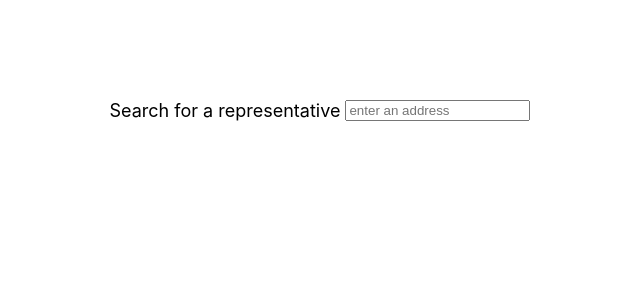
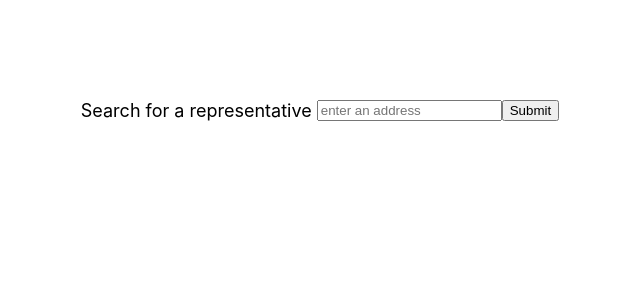
Before and after one commit to RexStrider/Civic-Initiative, a React (Create React App) app in the folder client/: page / in a window 1280 px wide. Shown: the top 300 px of the page, without its empty margins (320-960 px from the left). Built offline with nearby package versions, Linux system fonts and the light colour scheme.

Commit message:
added submit button for civic information component, connected api call to submit button

```diff
--- a/client/src/components/CivicInfo/index.js
+++ b/client/src/components/CivicInfo/index.js
@@ -10,11 +10,16 @@ class CivicInfo extends Component {
             <section className='civic-info'>
                 <label>Search for a representative </label>
                 <input
-                    name='address'
-                    value={this.props.address}
-                    onChange={this.props.handleInput}
-                    onKeyPress={this.props.handleKeyPress}
-                    placeholder='enter an address' />
+                name='address'
+                value={this.props.address}
+                onChange={this.props.handleInput}
+                onKeyPress={this.props.handleCivicApiCall}
+                placeholder='enter an address' />
+                <button
+                type="submit"
+                onClick={this.props.handleCivicApiCall} >
+                    Submit
+                </button>
             </section>
         );
     }
```
